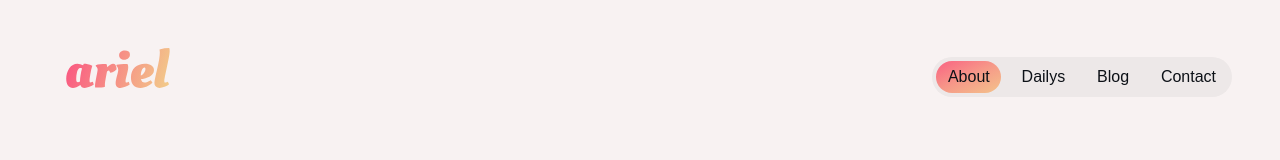
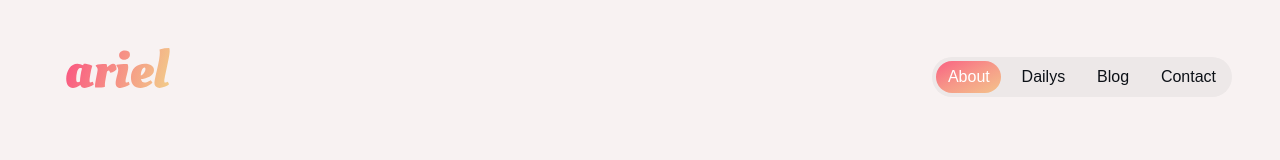
Before and after one commit to Ariels713/portfolio2.0, a React (Create React App) app: page / in a window 1280 px wide. Shown: the top 160 px of the page. Built offline with nearby package versions, Linux system fonts and the light colour scheme.

Commit message:
added color transitions to text

```diff
--- a/src/components/navigation/Navigation.js
+++ b/src/components/navigation/Navigation.js
@@ -68,6 +68,32 @@ const NavItem = styled.button`
   cursor: pointer;
   background-color: transparent;
   border: none;
+
+  &:hover {
+    color: hsla(213, 28%, 7%, 0.5);
+  }
+
+  /* Updatas color of nav text when clicked */
+  &[data-state="about"] {
+    color: white;
+    transition: color 1.5s;
+  }
+  /* Updatas color of nav text when clicked */
+  &[data-state="dailys"] {
+    color: white;
+    transition: color 1.5s;
+  }
+  /* Updatas color of nav text when clicked */
+  &[data-state="blog"] {
+    color: white;
+    transition: color 1.5s;
+  }
+  /* Updatas color of nav text when clicked */
+  &[data-state="contact"] {
+    color: white;
+    transition: color 1.5s;
+  }
+
   @media (min-width: 550px) {
     /* Tablets */
   }
@@ -106,7 +132,7 @@ function Navigation() {
   const dailysRef = useRef();
   const blogRef = useRef();
   const contactRef = useRef();
-  console.log(current.value);
+
   return (
     <NavWrapper>
       <Ariel />
@@ -114,24 +140,28 @@ function Navigation() {
         {" "}
         <NavHighiligter translate={current.context.x} />
         <NavItem
+          data-state={current.matches("about") && "about"}
           ref={aboutRef}
           onClick={(e) => send(aboutRef.current?.innerText.toUpperCase())}
         >
           About
         </NavItem>
         <NavItem
+          data-state={current.matches("dailys") && "dailys"}
           ref={dailysRef}
           onClick={(e) => send(dailysRef.current?.innerText.toUpperCase())}
         >
           Dailys
         </NavItem>
         <NavItem
+          data-state={current.matches("blog") && "blog"}
           ref={blogRef}
           onClick={(e) => send(blogRef.current?.innerText.toUpperCase())}
         >
           Blog
         </NavItem>
         <NavItem
+          data-state={current.matches("contact") && "contact"}
           ref={contactRef}
           onClick={(e) => send(contactRef.current?.innerText.toUpperCase())}
         >
--- a/src/machines/navHoverMachine.js
+++ b/src/machines/navHoverMachine.js
@@ -9,7 +9,8 @@ export const navHoverMachine = createMachine({
   states: {
     idle: {
       after: {
-        250: { target: "about", actions: assign({ x: -300 }) },
+        // Highliter comes slidking in from left to right.  This updates the css after load
+        200: { target: "about", actions: assign({ x: -300 }) },
       },
     },
     about: {
```
